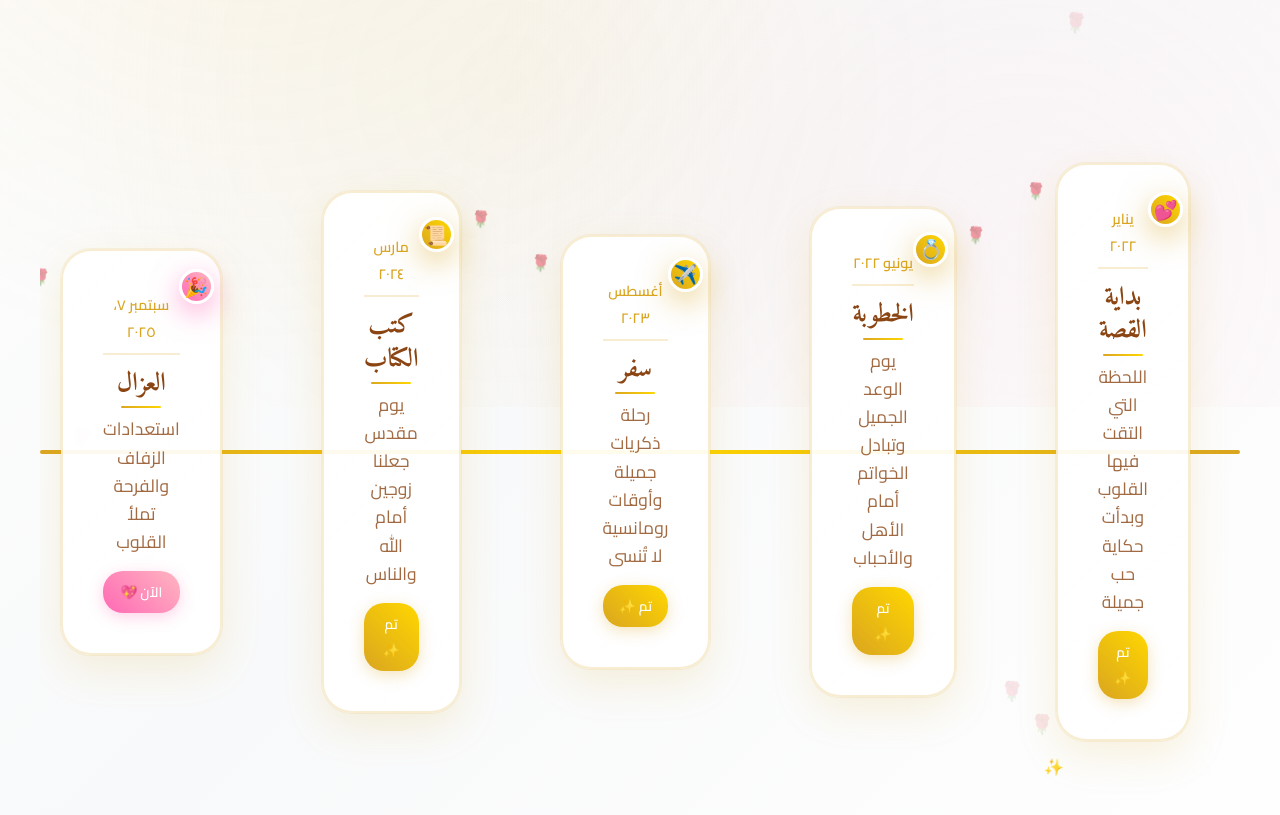
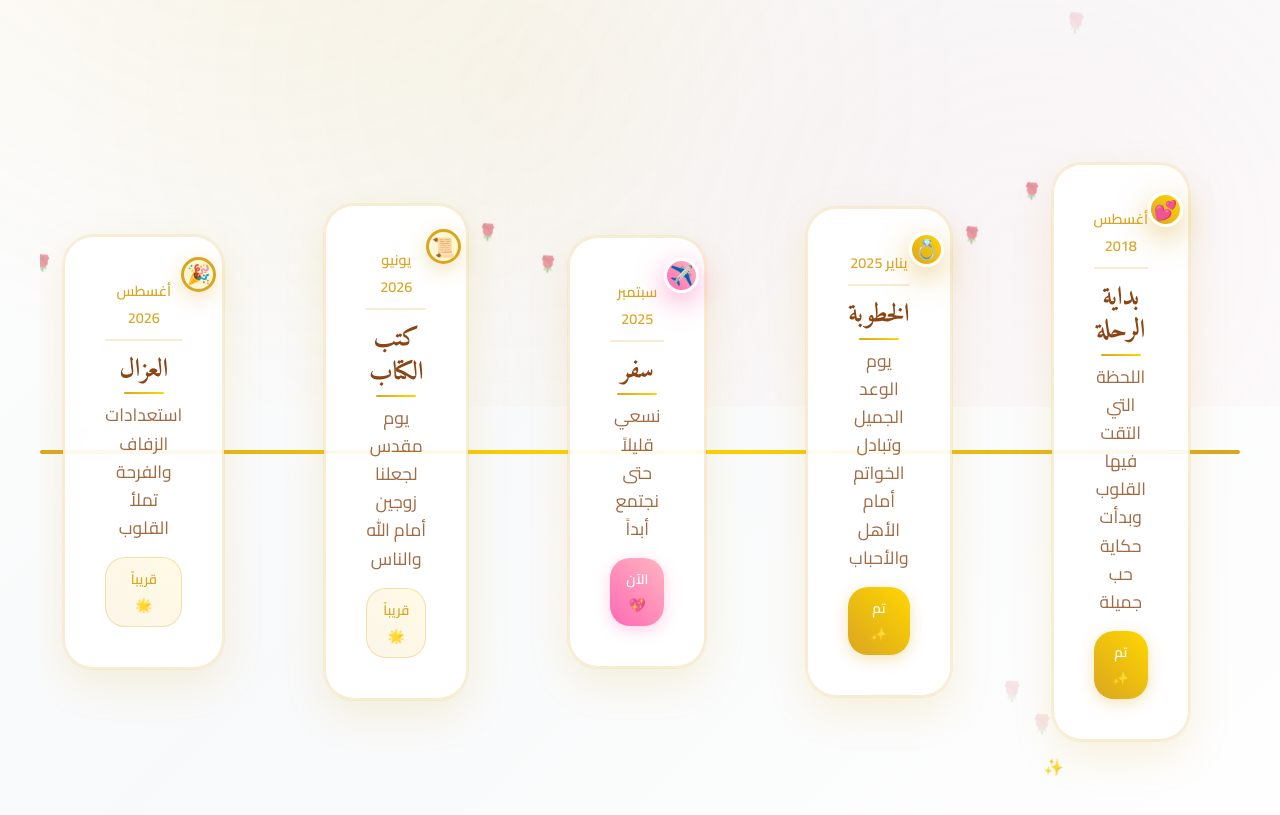
Before and after one commit to el7alafawy/Zega_Countdown, a plain HTML site: page Zega_Timeline.html in a window 1280 px wide. Shown: the part 393-1208 px from the top of the page. Drawn offline with Linux system fonts and the light colour scheme.

Commit message:
Update Zega_Timeline.html

```diff
--- a/Zega_Timeline.html
+++ b/Zega_Timeline.html
@@ -564,8 +564,8 @@
             <div class="timeline-wrapper">
                 <div class="timeline-item">
                     <div class="timeline-content">
-                        <div class="event-date">يناير ٢٠٢٢</div>
-                        <div class="event-title">بداية القصة</div>
+                        <div class="event-date">أغسطس 2018</div>
+                        <div class="event-title">بداية الرحلة</div>
                         <div class="event-description">اللحظة التي التقت فيها القلوب وبدأت حكاية حب جميلة</div>
                         <div class="event-status status-completed">تم ✨</div>
                     </div>
@@ -575,7 +575,7 @@
 
                 <div class="timeline-item">
                     <div class="timeline-content">
-                        <div class="event-date">يونيو ٢٠٢٢</div>
+                        <div class="event-date">يناير 2025</div>
                         <div class="event-title">الخطوبة</div>
                         <div class="event-description">يوم الوعد الجميل وتبادل الخواتم أمام الأهل والأحباب</div>
                         <div class="event-status status-completed">تم ✨</div>
@@ -586,40 +586,40 @@
 
                 <div class="timeline-item">
                     <div class="timeline-content">
-                        <div class="event-date">أغسطس ٢٠٢٣</div>
+                        <div class="event-date">سبتمبر 2025</div>
                         <div class="event-title">سفر</div>
-                        <div class="event-description">رحلة ذكريات جميلة وأوقات رومانسية لا تُنسى</div>
-                        <div class="event-status status-completed">تم ✨</div>
+                        <div class="event-description">نسعي قليلاً حتى نجتمع أبداً</div>
+                        <div class="event-status status-current">الآن 💖</div>
                     </div>
-                    <div class="timeline-marker completed">✈️</div>
+                    <div class="timeline-marker current">✈️</div>
                     <div class="rose-decoration">🌹</div>
                 </div>
 
                 <div class="timeline-item">
                     <div class="timeline-content">
-                        <div class="event-date">مارس ٢٠٢٤</div>
+                        <div class="event-date">يونيو 2026</div>
                         <div class="event-title">كتب الكتاب</div>
-                        <div class="event-description">يوم مقدس جعلنا زوجين أمام الله والناس</div>
-                        <div class="event-status status-completed">تم ✨</div>
+                        <div class="event-description">يوم مقدس لجعلنا زوجين أمام الله والناس</div>
+                        <div class="event-status status-upcoming">قريباً 🌟</div>
                     </div>
-                    <div class="timeline-marker completed">📜</div>
+                    <div class="timeline-marker upcoming">📜</div>
                     <div class="rose-decoration">🌹</div>
                 </div>
 
                 <div class="timeline-item">
                     <div class="timeline-content">
-                        <div class="event-date">سبتمبر ٧، ٢٠٢٥</div>
+                        <div class="event-date">أغسطس 2026</div>
                         <div class="event-title">العزال</div>
                         <div class="event-description">استعدادات الزفاف والفرحة تملأ القلوب</div>
-                        <div class="event-status status-current">الآن 💖</div>
+                        <div class="event-status status-upcoming">قريباً 🌟</div>
                     </div>
-                    <div class="timeline-marker current">🎉</div>
+                    <div class="timeline-marker upcoming">🎉</div>
                     <div class="rose-decoration">🌹</div>
                 </div>
 
                 <div class="timeline-item">
                     <div class="timeline-content">
-                        <div class="event-date">أكتوبر ١٥، ٢٠٢٥</div>
+                        <div class="event-date">سبتمبر 2026</div>
                         <div class="event-title">الحنة</div>
                         <div class="event-description">ليلة الحناء الجميلة مع الأهل والصديقات</div>
                         <div class="event-status status-upcoming">قريباً 🌟</div>
@@ -630,7 +630,7 @@
 
                 <div class="timeline-item">
                     <div class="timeline-content">
-                        <div class="event-date">نوفمبر ١، ٢٠٢٥</div>
+                        <div class="event-date">أكتوبر 2026</div>
                         <div class="event-title">الفرح</div>
                         <div class="event-description">يوم الزفاف الأجمل - بداية حياة جديدة مليئة بالحب</div>
                         <div class="event-status status-upcoming">قريباً 🌟</div>
```
